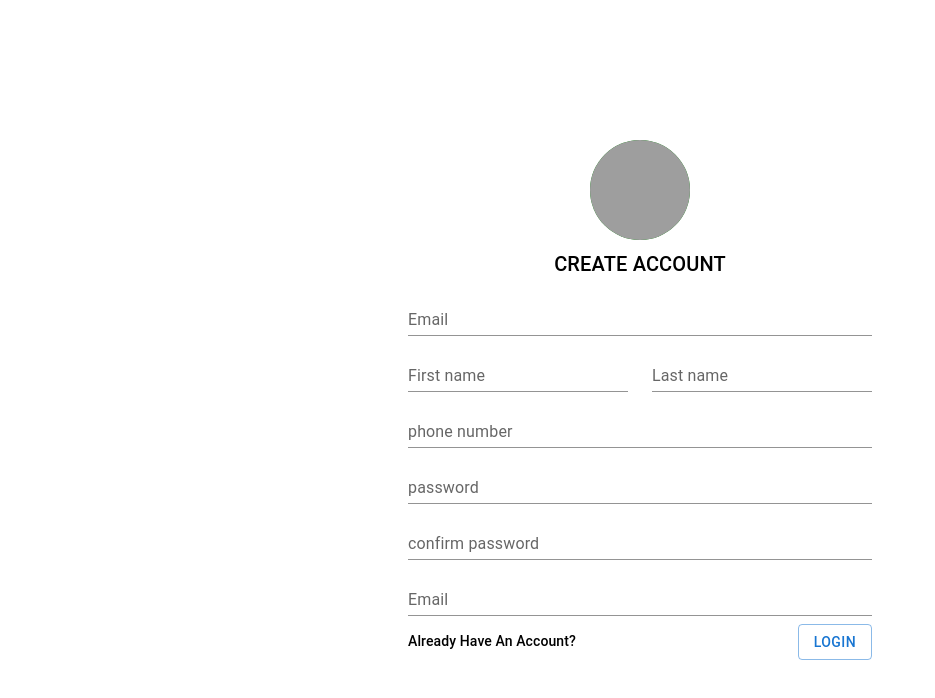
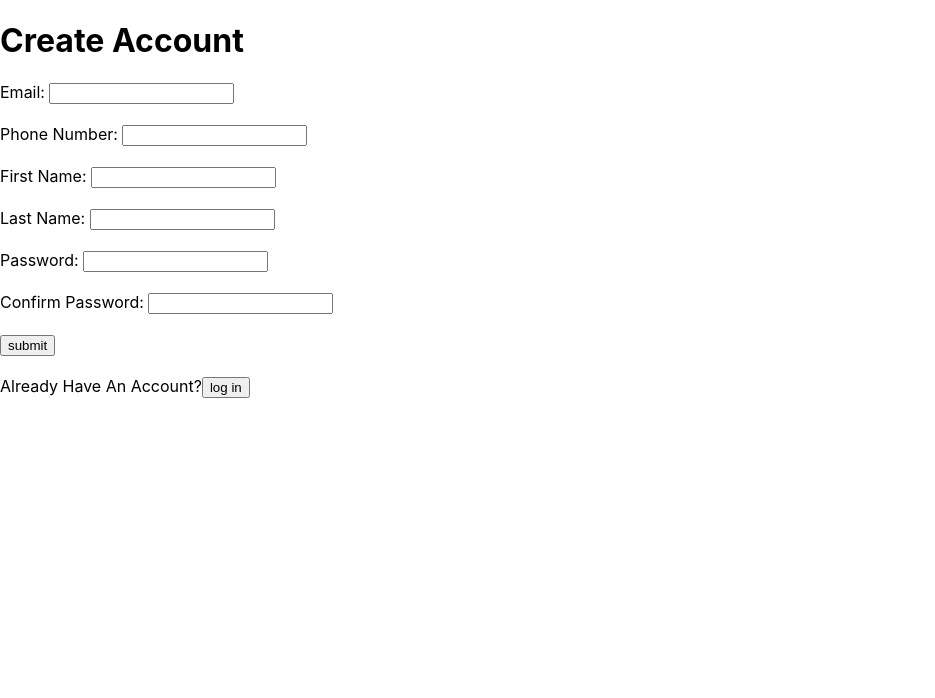
Before and after one commit to bartbrian10/darlit, a React (Create React App) app: page / in a window 1280 px wide. Shown: the top 698 px of the page, without its empty margins (0-935 px from the left). Built offline with nearby package versions, Linux system fonts and the light colour scheme; grey boxes are pictures that could not be loaded.

Commit message:
Revert "changes of mui"
This reverts commit db9b63e2e33bf65949f01914ee71b41eb271bf59.

```diff
--- a/package.json
+++ b/package.json
@@ -3,9 +3,6 @@
   "version": "0.1.0",
   "private": true,
   "dependencies": {
-    "@emotion/react": "^11.13.0",
-    "@emotion/styled": "^11.13.0",
-    "@mui/material": "^5.16.7",
     "@testing-library/jest-dom": "^5.17.0",
     "@testing-library/react": "^13.4.0",
     "@testing-library/user-event": "^13.5.0",
--- a/src/components/CreateAccountForm.js
+++ b/src/components/CreateAccountForm.js
@@ -1,80 +1,85 @@
 import React from "react";
-import {
-  TextField,
-  Stack,
-  Typography,
-  Grid,
-  Card,
-  Avatar,
-  Button,
-} from "@mui/material";
 
 function CreateAccountForm({ updateState, submitForm, currentState }) {
   return (
     <div>
       <form onSubmit={submitForm}>
-        <Stack direction="column" spacing={1}>
-          <Stack direction="row" justifyContent="center">
-            <Avatar
-              src="https://media.istockphoto.com/id/1294455829/vector/vector-illustration-nice-colorful-threedimensional-symbol-with-three-parts.jpg?s=2048x2048&w=is&k=20&c=or-Se99cEkJcvxSgV57JPuT12nPk0JX8ZNq80Yf40DM="
-              sx={{ width: 100, height: 100, background: "green" }}
-            />
-          </Stack>
+        <h1>Create Account</h1>
 
-          <Typography
-            sx={{ display: "flex", justifyContent: "center" }}
-            variant="h6"
-          >
-            CREATE ACCOUNT
-          </Typography>
+        <label for="email">Email: </label>
+        <input
+          type="email"
+          name="email"
+          id="email"
+          value={currentState.email}
+          onChange={updateState}
+        />
+        <br />
+        <br />
 
-          <TextField label="Email" variant="standard" />
-          <Stack spacing={3} direction="row">
-            <TextField label="First name" variant="standard" />
-            <TextField label="Last name" variant="standard" />
-          </Stack>
+        <label for="phoneNumber">Phone Number: </label>
+        <input
+          type="number"
+          name="phoneNumber"
+          id="phoneNumber"
+          value={currentState.phoneNumber}
+          onChange={updateState}
+        />
+        <br />
+        <br />
 
-          <TextField label="phone number" variant="standard" />
+        <label for="firstName">First Name: </label>
+        <input
+          type="text"
+          name="firstName"
+          id="firstName"
+          value={currentState.firstName}
+          onChange={updateState}
+        />
+        <br />
+        <br />
 
-          <TextField label="password" variant="standard" />
-          <TextField label="confirm password" variant="standard" />
+        <label for="lastName">Last Name: </label>
+        <input
+          type="text"
+          name="lastName"
+          id="lastName"
+          value={currentState.lastName}
+          onChange={updateState}
+        />
+        <br />
+        <br />
 
-          <TextField label="Email" variant="standard" />
+        <label for="password">Password: </label>
+        <input
+          type="password"
+          name="password"
+          id="password"
+          value={currentState.password}
+          onChange={updateState}
+        />
+        <br />
+        <br />
 
-          <Stack justifyContent="space-between" spacing={2} direction="row">
-            <Typography
-              sx={{ display: "flex", alignItems: "center" }}
-              variant="subtitle2"
-            >
-              Already Have An Account?
-            </Typography>
-            <Button variant="outlined">LOGIN</Button>
-          </Stack>
-        </Stack>
+        <label for="confirmPassword">Confirm Password: </label>
+        <input
+          type="password"
+          name="confirmPassword"
+          id="confirmPassword"
+          value={currentState.confirmPassword}
+          onChange={updateState}
+        />
+        <br />
+        <br />
+
+        <input type="submit" value="submit" />
+        <br />
+        <br />
+
+        <span>
+          Already Have An Account?<button>log in</button>
+        </span>
       </form>
-
-      {/* <Grid container spacing={1}>
-        <Grid item xs={12} sm={6} md={4} lg={3}>
-          <Card sx={{ background: "yellow" }}>
-            <Typography>yesss</Typography>
-          </Card>
-        </Grid>
-        <Grid item xs={12} sm={6} md={4} lg={3}>
-          <Card sx={{ background: "yellow" }}>
-            <Typography>yesss</Typography>
-          </Card>
-        </Grid>
-        <Grid item xs={12} sm={6} md={4} lg={3}>
-          <Card sx={{ background: "yellow" }}>
-            <Typography>yesss</Typography>
-          </Card>
-        </Grid>
-        <Grid item xs={12} sm={6} md={4} lg={3}>
-          <Card sx={{ background: "yellow" }}>
-            <Typography>yesss</Typography>
-          </Card>
-        </Grid>
-      </Grid> */}
     </div>
   );
 }
--- a/src/pages/CreateAccountPage.js
+++ b/src/pages/CreateAccountPage.js
@@ -1,6 +1,5 @@
 import React, { useState } from "react";
 import CreateAccountForm from "../components/CreateAccountForm";
-import { Stack } from "@mui/material";
 
 function CreateAccountPage() {
   const [formState, setFormState] = useState({});
@@ -26,13 +25,13 @@ function CreateAccountPage() {
   }
 
   return (
-    <Stack sx={{ height: "100vh" }} alignItems="center" justifyContent="center">
+    <div>
       <CreateAccountForm
         submitForm={handleSubmit}
         updateState={handleChange}
         currentState={formState}
       />
-    </Stack>
+    </div>
   );
 }
 
```
Also changed, not shown: 1 other file (tests, documents, lock files or other folders).
